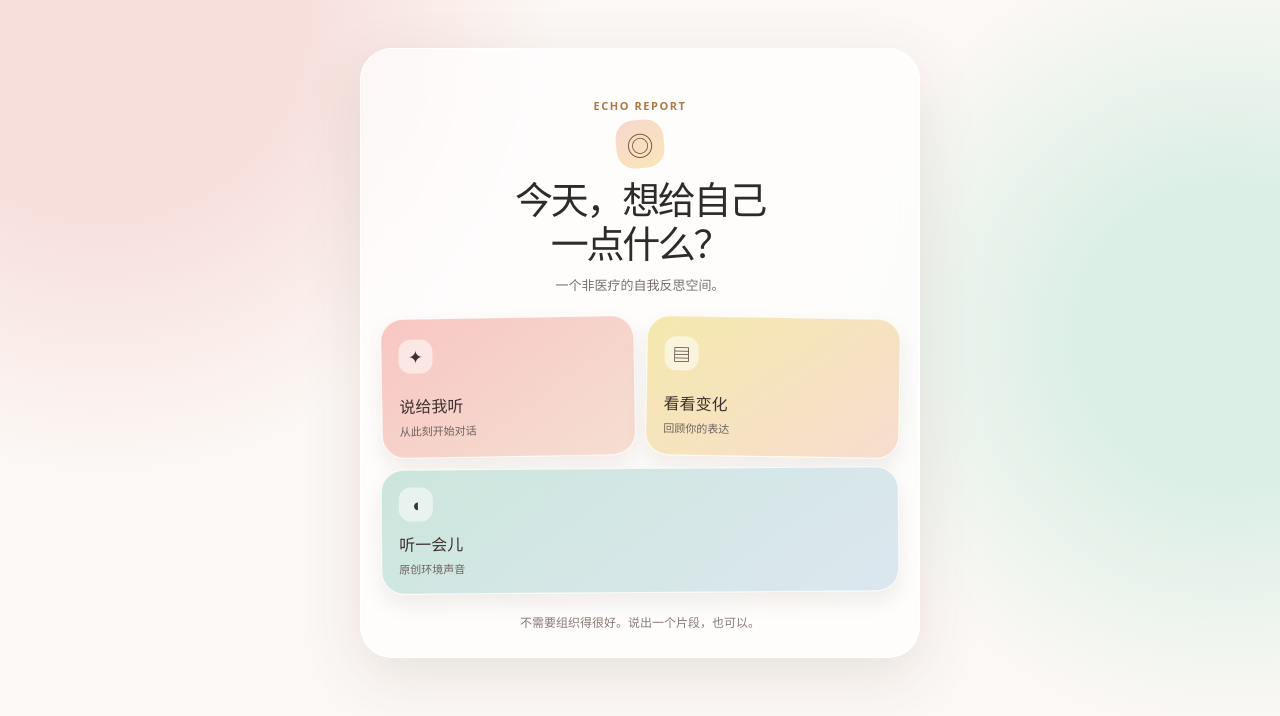
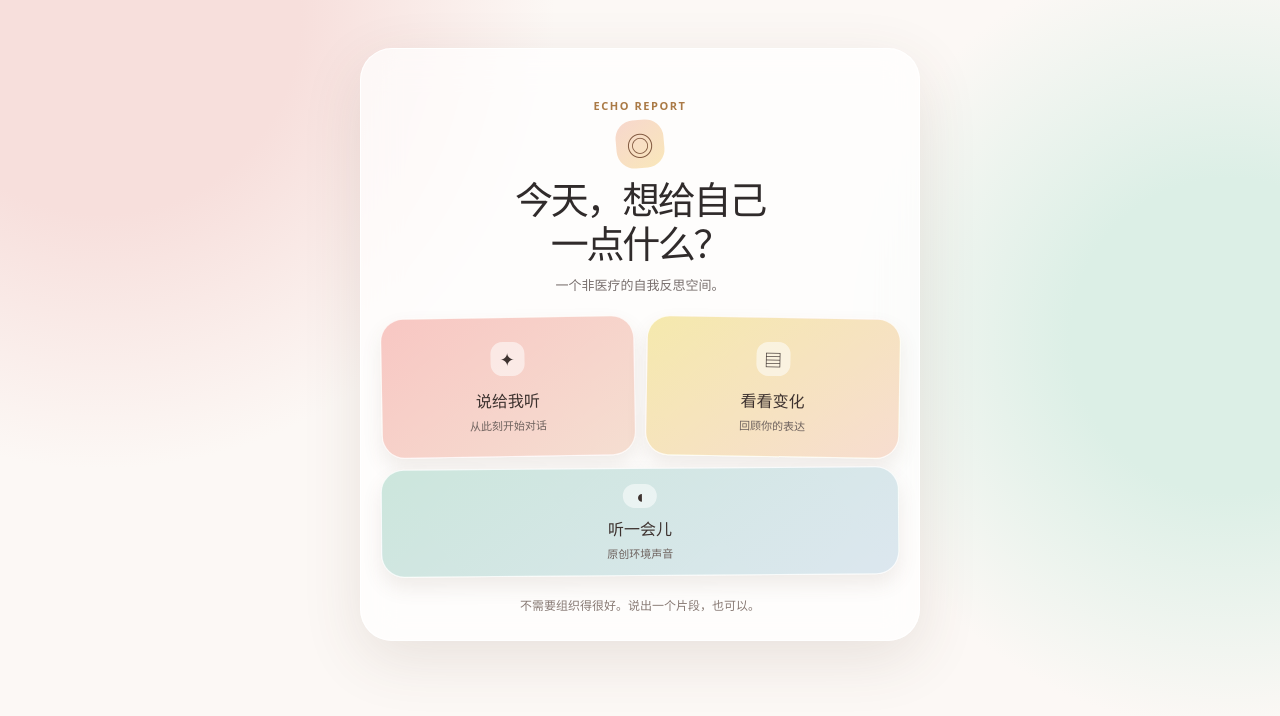
Before and after one commit to Liyd1993/signalledger, a Vue app: page / in a window 1280 px wide. Shown: the top 716 px of the page. Built offline with nearby package versions, Linux system fonts and the light colour scheme.

Commit message:
fix: center fixed-size home cards

```diff
--- a/src/style.css
+++ b/src/style.css
@@ -99,11 +99,11 @@ h1 { margin: 7px 0 10px; font-size: clamp(28px, 8vw, 38px); line-height: 1.2; le
 .home-hero h1, .page-title h1 { margin: 7px 0 10px; font-size: clamp(28px, 8vw, 38px); line-height: 1.15; letter-spacing: -.06em; }
 .home-hero > p:last-child, .page-title > p:last-child { margin: 0; color: #786f6d; font-size: 13px; }
 .home-grid { display: grid; grid-template-columns: 1fr 1fr; gap: 11px; }
-.home-action { min-height: 140px; padding: 17px; border: 1px solid rgb(255 255 255 / 80%); border-radius: 23px; color: #3d322f; text-align: left; box-shadow: 0 10px 20px rgb(104 77 62 / 10%); transition: transform .2s ease; }
+.home-action { display: flex; height: 140px; flex-direction: column; align-items: center; justify-content: center; padding: 17px; border: 1px solid rgb(255 255 255 / 80%); border-radius: 23px; color: #3d322f; text-align: center; box-shadow: 0 10px 20px rgb(104 77 62 / 10%); transition: transform .2s ease; }
 .home-action:hover, .home-action:focus-visible { transform: translateY(-3px) rotate(-.5deg); outline: 2px solid #b97954; outline-offset: 2px; }
-.home-action > span { display: grid; width: 34px; height: 34px; place-items: center; margin-bottom: 20px; border-radius: 12px; background: rgb(255 255 255 / 54%); font-size: 18px; }
+.home-action > span { display: grid; width: 34px; height: 34px; place-items: center; margin-bottom: 12px; border-radius: 12px; background: rgb(255 255 255 / 54%); font-size: 18px; }
 .home-action strong, .home-action small { display: block; }.home-action strong { margin-bottom: 5px; font-size: 16px; }.home-action small { color: #6e625e; font-size: 11px; }
-.talk { background: linear-gradient(145deg, #f8c7c3, #f5ded1); transform: rotate(-1deg); }.report-link { background: linear-gradient(145deg, #f5e9ad, #f7ddd0); transform: rotate(1deg); }.audio-link { grid-column: span 2; min-height: 108px; background: linear-gradient(145deg, #cce6dc, #dce7ef); transform: rotate(-.4deg); }.audio-link > span { margin-bottom: 10px; }
+.talk { background: linear-gradient(145deg, #f8c7c3, #f5ded1); transform: rotate(-1deg); }.report-link { background: linear-gradient(145deg, #f5e9ad, #f7ddd0); transform: rotate(1deg); }.audio-link { grid-column: span 2; height: 108px; background: linear-gradient(145deg, #cce6dc, #dce7ef); transform: rotate(-.4deg); }.audio-link > span { margin-bottom: 8px; }
 .home-note { margin: 20px 4px 0; color: #887a74; font-size: 12px; text-align: center; }
 .page-title { padding: 25px 0 20px; text-align: center; }.page-title h1 { font-size: 32px; }
 .empty-archive { padding: 36px 18px; border-radius: 23px; background: linear-gradient(145deg, #fff1ed, #eaf4ed); text-align: center; }.empty-archive > span { color: #b37552; font-size: 24px; }.empty-archive h2 { margin: 9px 0; font-size: 19px; }.empty-archive p { margin: 0 0 17px; color: #756a66; font-size: 13px; line-height: 1.6; }
```
